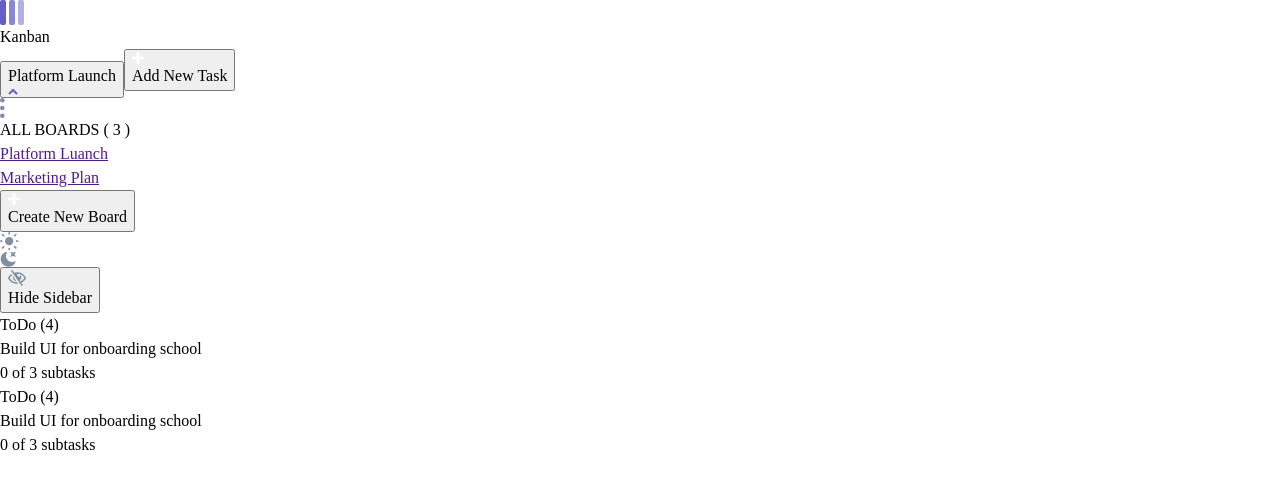
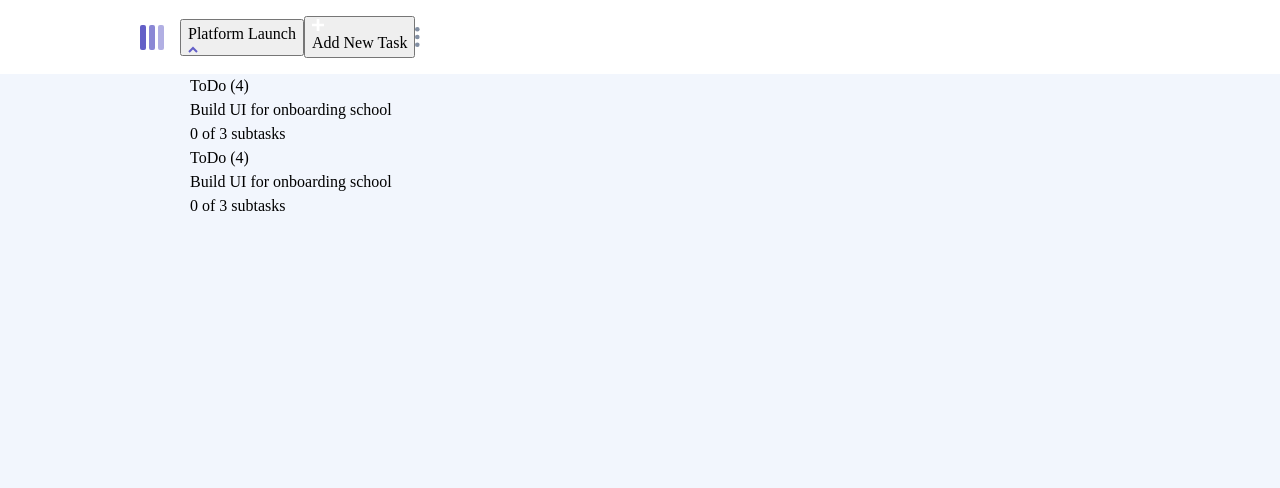
Before and after one commit to abdalla2hagos/Task-Management, a React (Vite) app in the folder my-app/: page / in a window 1280 px wide. Shown: the top 488 px of the page. Built offline with nearby package versions, Linux system fonts and the light colour scheme.

Commit message:
new features

```diff
--- a/my-app/index.html
+++ b/my-app/index.html
@@ -4,6 +4,9 @@
     <meta charset="UTF-8" />
     <link rel="icon" type="image/svg+xml" href="/favicon-32x32.png" />
     <meta name="viewport" content="width=device-width, initial-scale=1.0" />
+    <link rel="preconnect" href="https://fonts.googleapis.com">
+    <link rel="preconnect" href="https://fonts.gstatic.com" crossorigin>
+    <link href="https://fonts.googleapis.com/css2?family=Plus+Jakarta+Sans:wght@400;500;700&display=swap" rel="stylesheet">
     <link rel="stylesheet" href="src/reset.css">
     <link rel="stylesheet" href="src/style.css">
     <title>Kanban</title>
--- a/my-app/src/components/Header.jsx
+++ b/my-app/src/components/Header.jsx
@@ -5,20 +5,20 @@ function Header(){
         <>
             <header className='header'>
                 <div className='wrapper'>
-                    <div>
+                    <div className='flexHeader'>
                         <img className='logo' src="/logo-mobile.svg" alt="kanban logo" />
-                        <h1 className='primaryHeading visually-hidden'>Kanban</h1>
+                        <h1 className='primaryHeading hiddenLogo'>Kanban</h1>
 
                         {/* p only visible on desktop version cuz it is not a button anymore */}
                         {/* <p>Platform Launch</p> */}
-                        <button className='platformLaunch' aria-expanded='false'>
+                        <button className='boardTitle' aria-expanded='false'>
                             Platform Launch
                             <img className='platformLaunch__arrow' src="/icon-chevron-up.svg" alt="arrow icon" />
                         </button>
 
                         <button className='newTask'>
                             <img className='Plus--icon' src="/icon-add-task-mobile.svg" alt="plus sign icon" />
-                            Add New Task
+                           <span>Add New Task</span>
                         </button>
 
                         <img className='ellipsisIcon' src="/icon-vertical-ellipsis.svg" alt="vertical ellipsis icon" />
--- a/my-app/src/style.css
+++ b/my-app/src/style.css
@@ -1,5 +1,34 @@
+:root{
+    --ff: 'Plus Jakarta Sans', sans-serif;
+
+    --fw-regular: 400;
+    --fw-medium: 500;
+    --fw-bold: 700;
+
+    --fs-1: 1rem;
+    --fs-1-125: 1.125rem;
+    --fs-1-5: 1.5rem;
+
+    --clr-purple-1: hsl(242, 48%, 58%);
+    --clr-purple-2: hsl(243, 100%, 82%);
+    --clr-black-1: hsl(237, 100%, 4%);
+    --clr-black-2: hsl(235, 16%, 15%);
+    --clr-black-3: hsl(235, 12%, 19%);
+    --clr-black-4: hsl(236, 11%, 27%);
+    --clr-gray-1: hsl(216, 15%, 57%);
+    --clr-gray-2: hsl(221, 69%, 94%);
+    --clr-gray-3: hsl(220, 69%, 97%);
+    --clr-white: hsl(0, 0%, 100%);
+    --clr-orange-1: hsl(0, 78%, 63%);
+    --clr-orange-2: hsl(0, 100%, 80%);
+
+    --clr-body: var(--clr-gray-3);
+    --clr-header: var(--clr-white)
+}
+
 body{
     height: 100vh;
+    background-color: var(--clr-body);
 }
 .emptyBoard{
     display: none;
@@ -9,6 +38,11 @@ body{
     display: block;
 }
 
+.wrapper{
+    width: 90%;
+    max-width: 1000px;
+    margin: 0 auto;
+}
 
 dialog:modal{
   top: 50%;
@@ -18,3 +52,38 @@ dialog:modal{
   max-width: 70%; */
   /* position: static; */
 }
+
+
+/* header start */
+.hiddenLogo{
+    clip: rect(0 0 0 0);
+    clip-path: inset(50%);
+    height: 1px;
+    overflow: hidden;
+    position: absolute;
+    white-space: nowrap;
+    width: 1px;
+}
+
+.sideBar{
+    display: none;
+}
+
+.header{
+    background-color: var(--clr-header);
+    padding-block: 1rem
+}
+.flexHeader{
+    display: flex;
+    align-items: center;
+    /* outline: 1px solid red; */
+}
+
+.ellipsisIcon,
+.logo{
+    align-self: center;
+}
+
+.logo{
+    margin-inline-end: 1rem;
+}
```
Also changed, not shown: my-app/src/reset.css (+1 -6 lines).
